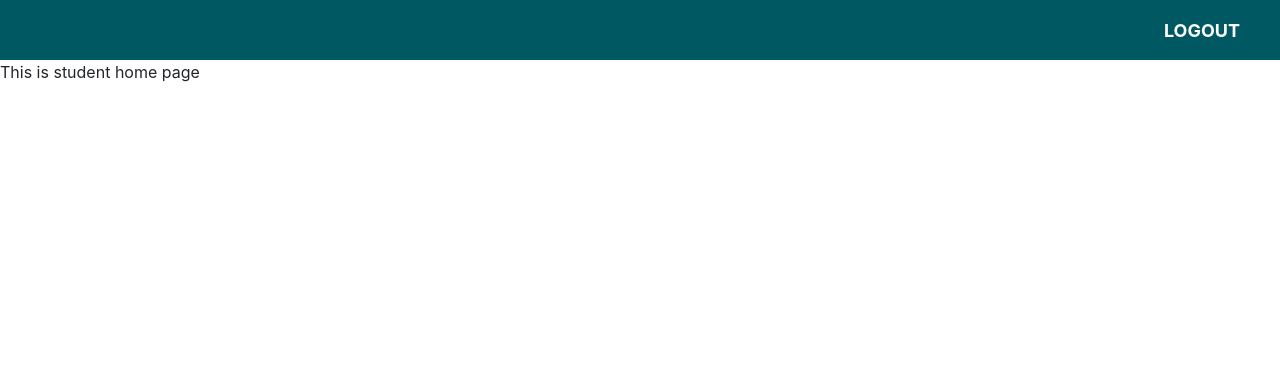
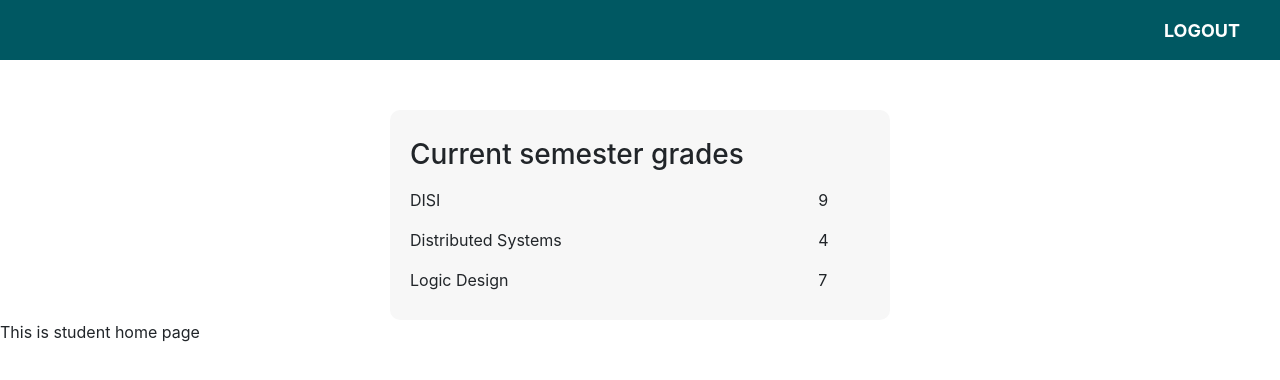
Before and after one commit to laviniamaties/DISI, a React (Create React App) app in the folder client/: page /student in a window 1280 px wide. Shown: the top 380 px of the page. Built offline with nearby package versions, Linux system fonts and the light colour scheme; sample sign-in values are in the browser's storage.

Commit message:
student-grades-component

```diff
--- a/client/src/Components/Header.tsx
+++ b/client/src/Components/Header.tsx
@@ -25,8 +25,6 @@ class Header extends PureComponent<any, any> {
                     title: 'Home', link: '/student'
                 }, {
                     title: 'Profile', link: '/student/profile'
-                }, {
-                    title: 'Grades', link: '/student/grades'
                 } ];
                 break;
             }
--- /dev/null
+++ b/client/src/Components/student-grades/student-grades.component.tsx
@@ -0,0 +1,49 @@
+import React, { PureComponent } from 'react';
+import './student-grades.styles.css'
+
+export default class StudentGradesComponent extends PureComponent<any, any> {
+
+    constructor(props: any) {
+        super(props);
+
+        this.state = {
+            nodes: [
+                {
+                    ID: 1,
+                    title: "DISI",
+                    grade: 9
+                },
+                {
+                    ID: 2,
+                    title: "Distributed Systems",
+                    grade: 4
+                },
+                {
+                    ID: 3,
+                    title: "Logic Design",
+                    grade: 7
+                }
+            ]
+        }
+    }
+
+    private renderNodes = (node: any, index: number): any => {
+        return (
+            <div  key={index} className="row grade-item">
+                <div className={"col-sm-10"}>{node.title}</div>
+                <div className={"col-sm-2"}>{node.grade}</div>
+            </div>
+        );
+    }
+
+    public render(): React.ReactNode {
+        return (
+            <div className={"container"}>
+                <h3 className={"grade-item"}>Current semester grades</h3>
+                <div className="list-group grades-list">
+                    {this.state.nodes.map(this.renderNodes)}
+                </div>
+            </div>
+        )
+    }
+}
--- /dev/null
+++ b/client/src/Components/student-grades/student-grades.styles.css
@@ -0,0 +1,16 @@
+.grade {
+    justify-content: center;
+    align-items: center;
+}
+
+.grade-item {
+    margin-bottom: 8px;
+    margin-top: 8px;
+}
+
+.grades-list {
+}
+
+.container {
+    align-items: center;
+}
--- a/client/src/pages/StudentHomePage/student-home.page.tsx
+++ b/client/src/pages/StudentHomePage/student-home.page.tsx
@@ -2,6 +2,7 @@ import './student-styles.css';
 import React, { PureComponent } from 'react';
 import AuthService from '../../Services/auth-service';
 import { Redirect } from 'react-router';
+import StudentGradesComponent from '../../Components/student-grades/student-grades.component';
 
 interface IStudentHomePageState {
 
@@ -23,6 +24,7 @@ export default class StudentHomePage extends PureComponent<IStudentHomePageState
 
         return (
             <div className='divWrapper'>
+                <StudentGradesComponent/>
                 This is student home page
             </div>
         )
```
Also changed, not shown: 1 other file (tests, documents, lock files or other folders).
